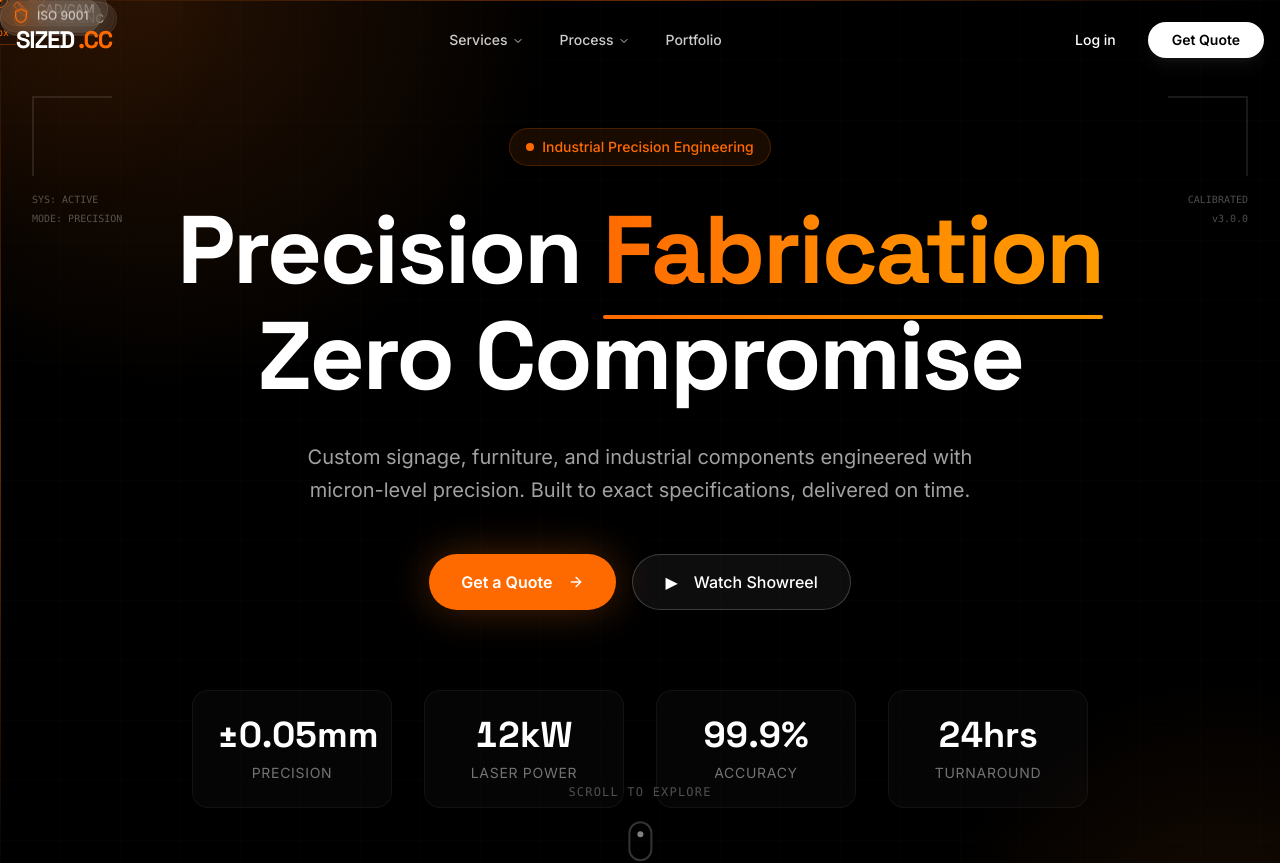
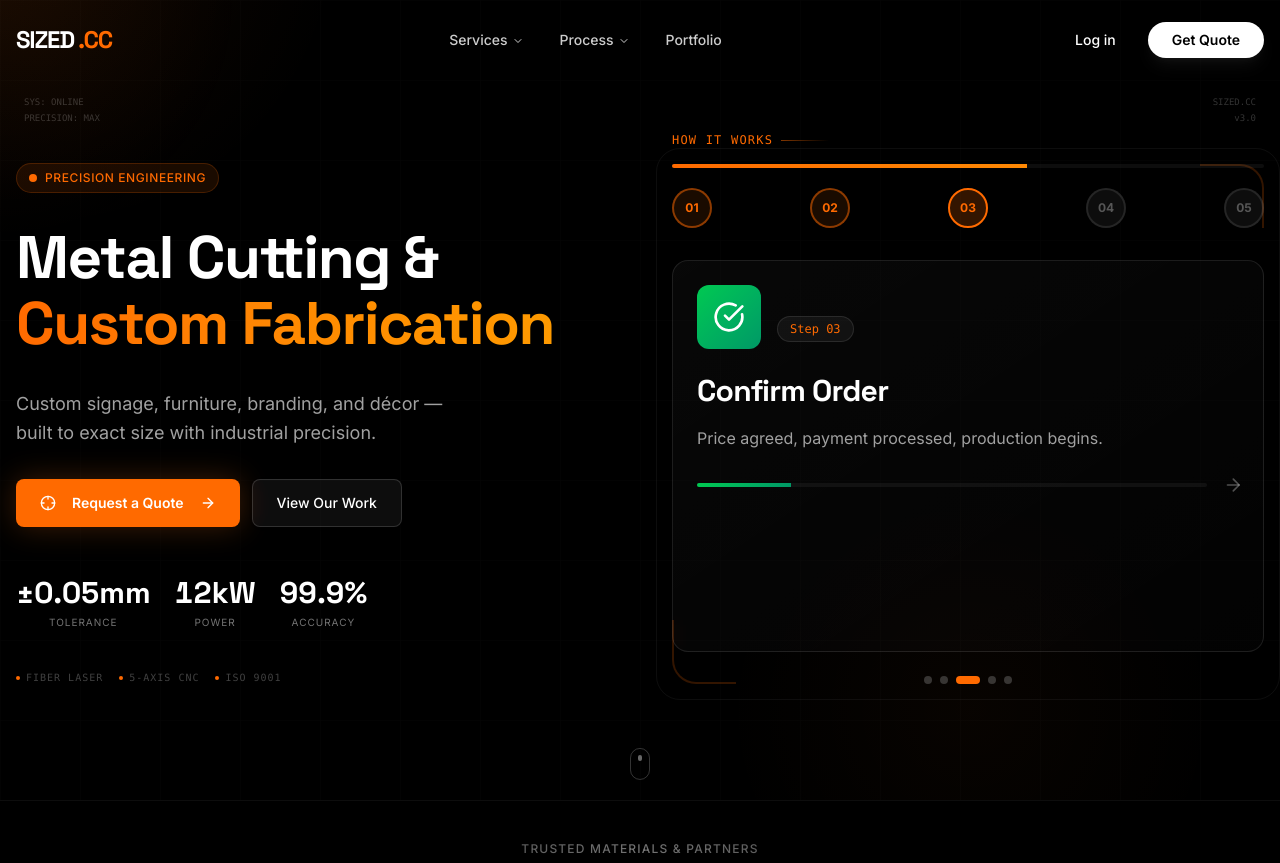
Before and after one commit to nsanzumuhire/Sized-CC, a Next.js app: page / in a window 1280 px wide. Shown: the top 863 px of the page. Built offline with nearby package versions, Linux system fonts and the light colour scheme.

Commit message:
feat: hero-v2 right section

```diff
--- a/components/sections/hero-v2.tsx
+++ b/components/sections/hero-v2.tsx
@@ -5,22 +5,13 @@ import { motion, useScroll, useTransform } from "framer-motion";
 import { Button } from "@/components/ui/button";
 import { MouseGradient } from "@/components/ui/mouse-gradient";
 import { AnimatedCounter } from "@/components/ui/animated-counter";
-import { FloatingElement } from "@/components/ui/floating-element";
-import { MeasurementLines } from "@/components/ui/measurement-lines";
-import { ArrowRight, Zap, Target, Ruler, Shield } from "lucide-react";
+import { ProcessStepper } from "@/components/ui/process-stepper";
+import { ArrowRight, Crosshair } from "lucide-react";
 
 const stats = [
-  { value: 0.05, suffix: "mm", label: "Precision", prefix: "±" },
-  { value: 12, suffix: "kW", label: "Laser Power" },
+  { value: 0.05, suffix: "mm", label: "Tolerance", prefix: "±" },
+  { value: 12, suffix: "kW", label: "Power" },
   { value: 99.9, suffix: "%", label: "Accuracy" },
-  { value: 24, suffix: "hrs", label: "Turnaround" },
-];
-
-const floatingSpecs = [
-  { icon: Zap, label: "Fiber Laser", x: "10%", y: "20%" },
-  { icon: Target, label: "5-Axis CNC", x: "85%", y: "25%" },
-  { icon: Ruler, label: "CAD/CAM", x: "8%", y: "70%" },
-  { icon: Shield, label: "ISO 9001", x: "88%", y: "65%" },
 ];
 
 export function HeroV2() {
@@ -31,8 +22,7 @@ export function HeroV2() {
   });
 
   const opacity = useTransform(scrollYProgress, [0, 0.5], [1, 0]);
-  const scale = useTransform(scrollYProgress, [0, 0.5], [1, 0.9]);
-  const y = useTransform(scrollYProgress, [0, 0.5], [0, 100]);
+  const y = useTransform(scrollYProgress, [0, 0.5], [0, 50]);
 
   return (
     <section
@@ -42,20 +32,17 @@ export function HeroV2() {
       {/* Mouse-following gradient */}
       <MouseGradient />
 
-      {/* Interactive measurement lines */}
-      <MeasurementLines />
-
       {/* Animated gradient orbs */}
-      <div className="absolute inset-0 overflow-hidden">
+      <div className="absolute inset-0 overflow-hidden pointer-events-none">
         <motion.div
-          className="absolute -top-1/2 -left-1/4 w-[800px] h-[800px] rounded-full"
+          className="absolute -top-1/2 -left-1/4 w-[600px] h-[600px] rounded-full opacity-50"
           style={{
             background:
-              "radial-gradient(circle, rgba(249,115,22,0.15) 0%, transparent 70%)",
+              "radial-gradient(circle, rgba(249,115,22,0.12) 0%, transparent 70%)",
           }}
           animate={{
-            x: [0, 100, 0],
-            y: [0, 50, 0],
+            x: [0, 80, 0],
+            y: [0, 40, 0],
           }}
           transition={{
             duration: 20,
@@ -64,14 +51,14 @@ export function HeroV2() {
           }}
         />
         <motion.div
-          className="absolute -bottom-1/2 -right-1/4 w-[600px] h-[600px] rounded-full"
+          className="absolute -bottom-1/4 right-0 w-[500px] h-[500px] rounded-full opacity-40"
           style={{
             background:
-              "radial-gradient(circle, rgba(249,115,22,0.1) 0%, transparent 70%)",
+              "radial-gradient(circle, rgba(249,115,22,0.08) 0%, transparent 70%)",
           }}
           animate={{
-            x: [0, -80, 0],
-            y: [0, -60, 0],
+            x: [0, -60, 0],
+            y: [0, -40, 0],
           }}
           transition={{
             duration: 15,
@@ -83,76 +70,53 @@ export function HeroV2() {
 
       {/* Grid pattern */}
       <div
-        className="absolute inset-0 opacity-[0.02]"
+        className="absolute inset-0 opacity-[0.015] pointer-events-none"
         style={{
           backgroundImage: `
-            linear-gradient(to right, rgba(255,255,255,0.5) 1px, transparent 1px),
-            linear-gradient(to bottom, rgba(255,255,255,0.5) 1px, transparent 1px)
+            linear-gradient(to right, rgba(255,255,255,0.8) 1px, transparent 1px),
+            linear-gradient(to bottom, rgba(255,255,255,0.8) 1px, transparent 1px)
           `,
-          backgroundSize: "60px 60px",
+          backgroundSize: "80px 80px",
         }}
       />
 
-      {/* Floating tech specs */}
-      {floatingSpecs.map((spec, i) => (
-        <FloatingElement
-          key={i}
-          delay={i * 0.5}
-          duration={4 + i}
-          yOffset={8}
-          className="absolute hidden lg:flex items-center gap-2 px-3 py-2 rounded-full bg-white/5 border border-white/10 backdrop-blur-md"
-          style={{ left: spec.x, top: spec.y } as React.CSSProperties}
+      {/* Main content - Split Layout */}
+      <motion.div
+        style={{ opacity, y }}
+        className="relative z-10 container mx-auto px-4 pt-28 pb-16 min-h-screen flex items-center"
       >
-          <spec.icon className="w-4 h-4 text-primary" />
-          <span className="text-xs font-medium text-white/70">{spec.label}</span>
-        </FloatingElement>
-      ))}
-
-      {/* Main content */}
-      <motion.div
-        style={{ opacity, scale, y }}
-        className="relative z-10 container mx-auto px-4 pt-32 pb-20 min-h-screen flex flex-col justify-center"
-      >
+        <div className="grid grid-cols-1 lg:grid-cols-2 gap-12 lg:gap-16 w-full items-center">
+          {/* LEFT SIDE - Compact Content */}
+          <div className="space-y-8">
             {/* Badge */}
             <motion.div
               initial={{ opacity: 0, y: 20 }}
               animate={{ opacity: 1, y: 0 }}
-          transition={{ duration: 0.6 }}
-          className="flex justify-center mb-8"
+              transition={{ duration: 0.5 }}
             >
-          <div className="inline-flex items-center gap-2 px-4 py-2 rounded-full bg-primary/10 border border-primary/20">
+              <div className="inline-flex items-center gap-2 px-3 py-1.5 rounded-full bg-primary/10 border border-primary/20">
                 <span className="relative flex h-2 w-2">
                   <span className="animate-ping absolute inline-flex h-full w-full rounded-full bg-primary opacity-75"></span>
                   <span className="relative inline-flex rounded-full h-2 w-2 bg-primary"></span>
                 </span>
-            <span className="text-sm font-medium text-primary">
-              Industrial Precision Engineering
+                <span className="text-xs font-medium text-primary uppercase tracking-wider">
+                  Precision Engineering
                 </span>
               </div>
             </motion.div>
 
             {/* Headline */}
             <motion.div
-          initial={{ opacity: 0, y: 30 }}
+              initial={{ opacity: 0, y: 20 }}
               animate={{ opacity: 1, y: 0 }}
-          transition={{ duration: 0.8, delay: 0.2 }}
-          className="text-center max-w-5xl mx-auto"
+              transition={{ duration: 0.6, delay: 0.1 }}
             >
-          <h1 className="text-5xl sm:text-6xl md:text-7xl lg:text-8xl font-heading font-bold tracking-tight leading-[1.1]">
-            <span className="text-white">Precision </span>
-            <span className="relative">
+              <h1 className="text-4xl sm:text-5xl lg:text-6xl font-heading font-bold tracking-tight leading-[1.1]">
+                <span className="text-white">Metal Cutting &</span>
+                <br />
                 <span className="text-transparent bg-clip-text bg-gradient-to-r from-primary via-orange-400 to-amber-500">
-                Fabrication
+                  Custom Fabrication
                 </span>
-              <motion.span
-                className="absolute -bottom-2 left-0 right-0 h-1 bg-gradient-to-r from-primary via-orange-400 to-amber-500 rounded-full"
-                initial={{ scaleX: 0 }}
-                animate={{ scaleX: 1 }}
-                transition={{ duration: 1, delay: 0.8 }}
-              />
-            </span>
-            <br />
-            <span className="text-white">Zero Compromise</span>
               </h1>
             </motion.div>
 
@@ -160,52 +124,47 @@ export function HeroV2() {
             <motion.p
               initial={{ opacity: 0, y: 20 }}
               animate={{ opacity: 1, y: 0 }}
-          transition={{ duration: 0.6, delay: 0.4 }}
-          className="text-lg md:text-xl text-neutral-400 max-w-2xl mx-auto text-center mt-8 leading-relaxed"
+              transition={{ duration: 0.5, delay: 0.2 }}
+              className="text-base md:text-lg text-neutral-400 max-w-md leading-relaxed"
             >
-          Custom signage, furniture, and industrial components engineered with
-          micron-level precision. Built to exact specifications, delivered on time.
+              Custom signage, furniture, branding, and décor — built to exact
+              size with industrial precision.
             </motion.p>
 
             {/* CTA Buttons */}
             <motion.div
               initial={{ opacity: 0, y: 20 }}
               animate={{ opacity: 1, y: 0 }}
-          transition={{ duration: 0.6, delay: 0.6 }}
-          className="flex flex-col sm:flex-row gap-4 justify-center mt-12"
+              transition={{ duration: 0.5, delay: 0.3 }}
+              className="flex flex-wrap gap-3"
             >
               <Button
                 size="lg"
-            className="h-14 px-8 bg-primary hover:bg-primary/90 text-white font-semibold text-base rounded-full shadow-[0_0_40px_rgba(249,115,22,0.3)] hover:shadow-[0_0_60px_rgba(249,115,22,0.4)] transition-all duration-300 group"
+                className="h-12 px-6 bg-primary hover:bg-primary/90 text-white font-semibold text-sm rounded-lg shadow-[0_0_30px_rgba(249,115,22,0.25)] hover:shadow-[0_0_40px_rgba(249,115,22,0.35)] transition-all duration-300 group"
               >
-            Get a Quote
-            <ArrowRight className="w-5 h-5 ml-2 group-hover:translate-x-1 transition-transform" />
+                <Crosshair className="w-4 h-4 mr-2" />
+                Request a Quote
+                <ArrowRight className="w-4 h-4 ml-2 group-hover:translate-x-1 transition-transform" />
               </Button>
               <Button
                 variant="outline"
                 size="lg"
-            className="h-14 px-8 border-white/20 bg-white/5 text-white hover:bg-white/10 hover:border-white/30 font-medium text-base rounded-full backdrop-blur-md transition-all group"
+                className="h-12 px-6 border-white/15 bg-white/5 text-white hover:bg-white/10 hover:border-white/25 font-medium text-sm rounded-lg backdrop-blur-sm transition-all"
               >
-            <span className="mr-2">▶</span>
-            Watch Showreel
+                View Our Work
               </Button>
             </motion.div>
 
-        {/* Stats grid */}
+            {/* Stats Row */}
             <motion.div
-          initial={{ opacity: 0, y: 40 }}
+              initial={{ opacity: 0, y: 20 }}
               animate={{ opacity: 1, y: 0 }}
-          transition={{ duration: 0.8, delay: 0.8 }}
-          className="mt-20 grid grid-cols-2 md:grid-cols-4 gap-8 max-w-4xl mx-auto"
+              transition={{ duration: 0.5, delay: 0.4 }}
+              className="flex gap-6 pt-4"
             >
               {stats.map((stat, i) => (
-            <motion.div
-              key={i}
-              className="relative text-center p-6 rounded-2xl bg-white/[0.02] border border-white/5 backdrop-blur-sm group hover:border-primary/30 transition-colors"
-              whileHover={{ y: -5 }}
-              transition={{ duration: 0.2 }}
-            >
-              <div className="text-3xl md:text-4xl font-bold font-heading text-white mb-2">
+                <div key={i} className="text-center">
+                  <div className="text-2xl md:text-3xl font-bold font-heading text-white">
                     <AnimatedCounter
                       value={stat.value}
                       suffix={stat.suffix}
@@ -213,49 +172,88 @@ export function HeroV2() {
                       decimals={stat.value < 1 ? 2 : stat.value % 1 !== 0 ? 1 : 0}
                     />
                   </div>
-              <div className="text-sm text-neutral-500 uppercase tracking-wider">
+                  <div className="text-[10px] text-neutral-500 uppercase tracking-widest mt-1">
                     {stat.label}
                   </div>
-
-              {/* Glow effect on hover */}
-              <div className="absolute inset-0 rounded-2xl bg-gradient-to-t from-primary/5 to-transparent opacity-0 group-hover:opacity-100 transition-opacity pointer-events-none" />
-            </motion.div>
+                </div>
               ))}
             </motion.div>
 
-        {/* Bottom decoration */}
+            {/* Technical specs line */}
             <motion.div
               initial={{ opacity: 0 }}
               animate={{ opacity: 1 }}
-          transition={{ duration: 1, delay: 1.2 }}
-          className="absolute bottom-8 left-1/2 -translate-x-1/2 flex flex-col items-center gap-4"
+              transition={{ duration: 0.5, delay: 0.5 }}
+              className="flex items-center gap-4 text-[10px] font-mono text-white/25 uppercase tracking-widest pt-2"
             >
-          <span className="text-xs font-mono text-white/30 uppercase tracking-widest">
-            Scroll to explore
+              <span className="flex items-center gap-1.5">
+                <span className="w-1 h-1 bg-primary rounded-full" />
+                Fiber Laser
               </span>
+              <span className="flex items-center gap-1.5">
+                <span className="w-1 h-1 bg-primary rounded-full" />
+                5-Axis CNC
+              </span>
+              <span className="flex items-center gap-1.5">
+                <span className="w-1 h-1 bg-primary rounded-full" />
+                ISO 9001
+              </span>
+            </motion.div>
+          </div>
+
+          {/* RIGHT SIDE - Interactive Process Stepper */}
           <motion.div
-            animate={{ y: [0, 8, 0] }}
+            initial={{ opacity: 0, x: 40 }}
+            animate={{ opacity: 1, x: 0 }}
+            transition={{ duration: 0.8, delay: 0.3 }}
+            className="relative h-[480px] lg:h-[520px]"
+          >
+            {/* Decorative frame */}
+            <div className="absolute -inset-4 rounded-3xl border border-white/5 pointer-events-none" />
+            <div className="absolute top-0 right-0 w-16 h-16 border-t-2 border-r-2 border-primary/20 rounded-tr-3xl pointer-events-none" />
+            <div className="absolute bottom-0 left-0 w-16 h-16 border-b-2 border-l-2 border-primary/20 rounded-bl-3xl pointer-events-none" />
+
+            {/* Process title */}
+            <div className="absolute -top-8 left-0 flex items-center gap-2">
+              <span className="text-xs font-mono text-primary uppercase tracking-widest">
+                How It Works
+              </span>
+              <div className="w-12 h-[1px] bg-gradient-to-r from-primary/50 to-transparent" />
+            </div>
+
+            {/* Process Stepper Component */}
+            <ProcessStepper />
+          </motion.div>
+        </div>
+      </motion.div>
+
+      {/* Scroll indicator */}
+      <motion.div
+        initial={{ opacity: 0 }}
+        animate={{ opacity: 1 }}
+        transition={{ delay: 1.5 }}
+        className="absolute bottom-6 left-1/2 -translate-x-1/2 flex flex-col items-center gap-2 z-20"
+      >
+        <motion.div
+          animate={{ y: [0, 6, 0] }}
           transition={{ duration: 1.5, repeat: Infinity }}
-            className="w-6 h-10 rounded-full border-2 border-white/20 flex justify-center pt-2"
+          className="w-5 h-8 rounded-full border border-white/20 flex justify-center pt-1.5"
         >
-            <motion.div className="w-1.5 h-1.5 rounded-full bg-white/50" />
-          </motion.div>
+          <div className="w-1 h-1.5 rounded-full bg-white/40" />
         </motion.div>
       </motion.div>
 
       {/* Corner decorations */}
-      <div className="absolute top-24 left-8 hidden lg:block">
-        <div className="w-20 h-20 border-l-2 border-t-2 border-white/10" />
-        <div className="mt-4 text-[10px] font-mono text-white/30 space-y-1">
-          <div>SYS: ACTIVE</div>
-          <div>MODE: PRECISION</div>
+      <div className="absolute top-24 left-6 hidden xl:block">
+        <div className="text-[9px] font-mono text-white/20 space-y-0.5">
+          <div>SYS: ONLINE</div>
+          <div>PRECISION: MAX</div>
         </div>
       </div>
-      <div className="absolute top-24 right-8 hidden lg:block">
-        <div className="w-20 h-20 border-r-2 border-t-2 border-white/10" />
-        <div className="mt-4 text-[10px] font-mono text-white/30 text-right space-y-1">
-          <div>CALIBRATED</div>
-          <div>v3.0.0</div>
+      <div className="absolute top-24 right-6 hidden xl:block text-right">
+        <div className="text-[9px] font-mono text-white/20 space-y-0.5">
+          <div>SIZED.CC</div>
+          <div>v3.0</div>
         </div>
       </div>
     </section>
--- /dev/null
+++ b/components/ui/process-stepper.tsx
@@ -0,0 +1,205 @@
+"use client";
+
+import { useState, useEffect } from "react";
+import { motion, AnimatePresence } from "framer-motion";
+import {
+  Lightbulb,
+  PenTool,
+  CheckCircle,
+  Truck,
+  Sparkles,
+  ArrowRight
+} from "lucide-react";
+
+const steps = [
+  {
+    num: "01",
+    title: "Tell Us Your Idea",
+    desc: "Share your concept, design, size, and material requirements.",
+    icon: Lightbulb,
+    color: "from-amber-500 to-orange-600",
+  },
+  {
+    num: "02",
+    title: "Design & Mockups",
+    desc: "We create detailed mockups for your review and revisions.",
+    icon: PenTool,
+    color: "from-orange-500 to-red-500",
+  },
+  {
+    num: "03",
+    title: "Confirm Order",
+    desc: "Price agreed, payment processed, production begins.",
+    icon: CheckCircle,
+    color: "from-green-500 to-emerald-600",
+  },
+  {
+    num: "04",
+    title: "Production",
+    desc: "Precision fabrication with state-of-the-art machinery.",
+    icon: Truck,
+    color: "from-blue-500 to-cyan-500",
+  },
+  {
+    num: "05",
+    title: "Delivery",
+    desc: "Express or scheduled delivery with installation if needed.",
+    icon: Sparkles,
+    color: "from-purple-500 to-pink-500",
+  },
+];
+
+export function ProcessStepper() {
+  const [activeStep, setActiveStep] = useState(0);
+  const [isAutoPlaying, setIsAutoPlaying] = useState(true);
+
+  useEffect(() => {
+    if (!isAutoPlaying) return;
+
+    const interval = setInterval(() => {
+      setActiveStep((prev) => (prev + 1) % steps.length);
+    }, 3000);
+
+    return () => clearInterval(interval);
+  }, [isAutoPlaying]);
+
+  const handleStepClick = (index: number) => {
+    setActiveStep(index);
+    setIsAutoPlaying(false);
+    // Resume autoplay after 10 seconds of inactivity
+    setTimeout(() => setIsAutoPlaying(true), 10000);
+  };
+
+  return (
+    <div className="relative h-full flex flex-col">
+      {/* Progress bar */}
+      <div className="absolute top-0 left-0 right-0 h-1 bg-white/5 rounded-full overflow-hidden">
+        <motion.div
+          className="h-full bg-gradient-to-r from-primary to-orange-400"
+          initial={{ width: 0 }}
+          animate={{ width: `${((activeStep + 1) / steps.length) * 100}%` }}
+          transition={{ duration: 0.5 }}
+        />
+      </div>
+
+      {/* Step indicators */}
+      <div className="flex items-center justify-between mt-6 mb-8">
+        {steps.map((step, i) => (
+          <button
+            key={i}
+            onClick={() => handleStepClick(i)}
+            className="relative group"
+          >
+            <motion.div
+              className={`w-10 h-10 rounded-full flex items-center justify-center border-2 transition-all duration-300 ${
+                i === activeStep
+                  ? "border-primary bg-primary/20"
+                  : i < activeStep
+                  ? "border-primary/50 bg-primary/10"
+                  : "border-white/10 bg-white/5"
+              }`}
+              whileHover={{ scale: 1.1 }}
+              whileTap={{ scale: 0.95 }}
+            >
+              <span
+                className={`text-xs font-bold ${
+                  i <= activeStep ? "text-primary" : "text-white/30"
+                }`}
+              >
+                {step.num}
+              </span>
+            </motion.div>
+
+            {/* Connector line */}
+            {i < steps.length - 1 && (
+              <div className="absolute top-1/2 left-full w-[calc(100%-2.5rem)] h-[2px] -translate-y-1/2 hidden sm:block">
+                <div className="h-full bg-white/10" />
+                <motion.div
+                  className="absolute top-0 left-0 h-full bg-primary"
+                  initial={{ width: 0 }}
+                  animate={{ width: i < activeStep ? "100%" : "0%" }}
+                  transition={{ duration: 0.3 }}
+                />
+              </div>
+            )}
+          </button>
+        ))}
+      </div>
+
+      {/* Active step content */}
+      <div className="flex-1 relative">
+        <AnimatePresence mode="wait">
+          <motion.div
+            key={activeStep}
+            initial={{ opacity: 0, y: 20, scale: 0.95 }}
+            animate={{ opacity: 1, y: 0, scale: 1 }}
+            exit={{ opacity: 0, y: -20, scale: 0.95 }}
+            transition={{ duration: 0.4, ease: "easeOut" }}
+            className="absolute inset-0"
+          >
+            <div className="h-full p-6 rounded-2xl bg-gradient-to-br from-white/[0.03] to-white/[0.01] border border-white/10 backdrop-blur-sm">
+              {/* Step icon */}
+              <div className={`inline-flex p-4 rounded-xl bg-gradient-to-br ${steps[activeStep].color} mb-6`}>
+                {(() => {
+                  const Icon = steps[activeStep].icon;
+                  return <Icon className="w-8 h-8 text-white" />;
+                })()}
+              </div>
+
+              {/* Step number badge */}
+              <div className="inline-flex items-center gap-2 px-3 py-1 rounded-full bg-white/5 border border-white/10 mb-4 ml-4">
+                <span className="text-xs font-mono text-primary">
+                  Step {steps[activeStep].num}
+                </span>
+              </div>
+
+              {/* Title */}
+              <h3 className="text-2xl md:text-3xl font-heading font-bold text-white mb-4">
+                {steps[activeStep].title}
+              </h3>
+
+              {/* Description */}
+              <p className="text-neutral-400 leading-relaxed mb-6">
+                {steps[activeStep].desc}
+              </p>
+
+              {/* Visual indicator */}
+              <div className="flex items-center gap-3">
+                <div className="flex-1 h-1 bg-white/5 rounded-full overflow-hidden">
+                  <motion.div
+                    className={`h-full bg-gradient-to-r ${steps[activeStep].color}`}
+                    initial={{ width: 0 }}
+                    animate={{ width: "100%" }}
+                    transition={{ duration: 2.8, ease: "linear" }}
+                    key={`progress-${activeStep}`}
+                  />
+                </div>
+                <motion.div
+                  animate={{ x: [0, 5, 0] }}
+                  transition={{ duration: 1.5, repeat: Infinity }}
+                >
+                  <ArrowRight className="w-5 h-5 text-white/30" />
+                </motion.div>
+              </div>
+            </div>
+          </motion.div>
+        </AnimatePresence>
+      </div>
+
+      {/* Bottom indicator dots */}
+      <div className="flex justify-center gap-2 mt-6">
+        {steps.map((_, i) => (
+          <button
+            key={i}
+            onClick={() => handleStepClick(i)}
+            className={`w-2 h-2 rounded-full transition-all duration-300 ${
+              i === activeStep
+                ? "w-6 bg-primary"
+                : "bg-white/20 hover:bg-white/40"
+            }`}
+          />
+        ))}
+      </div>
+    </div>
+  );
+}
```
Lines whose indentation alone changed are shown as unchanged.
